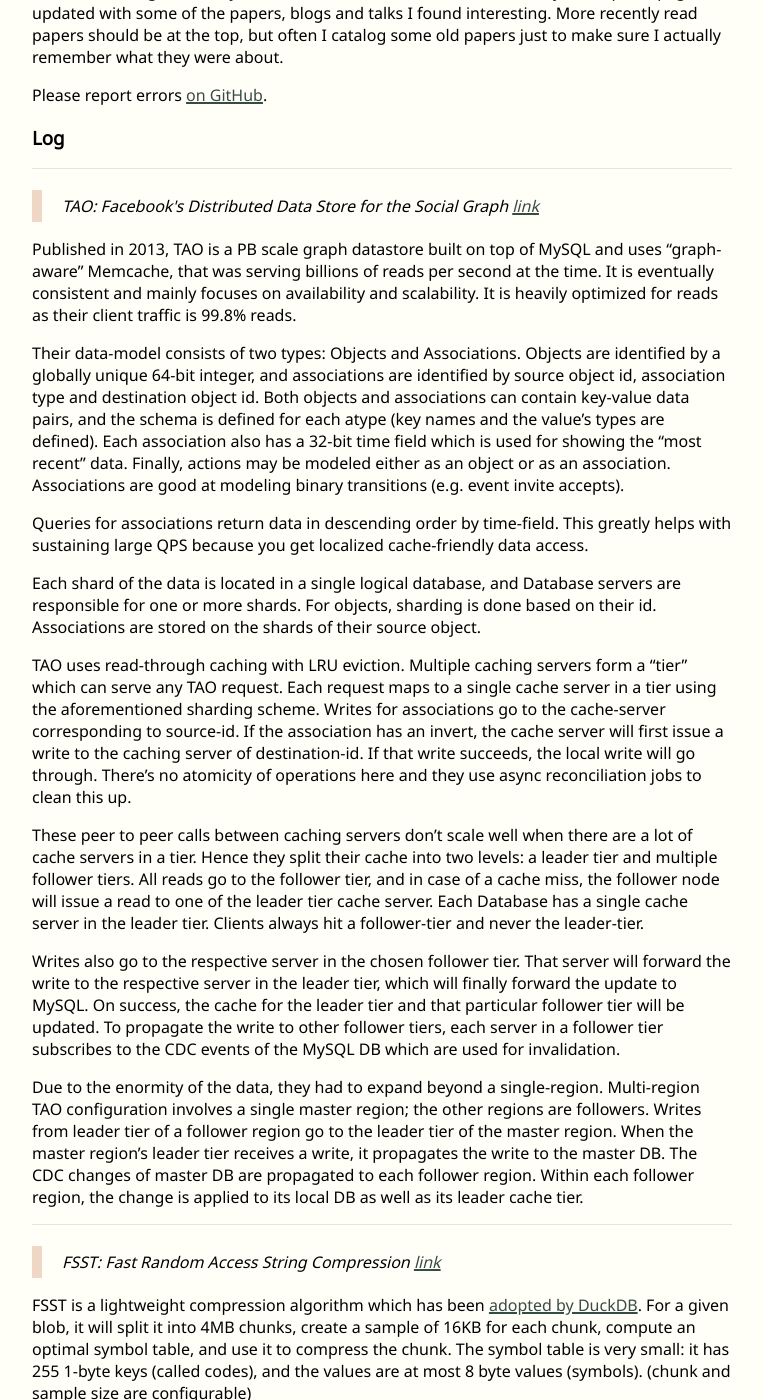
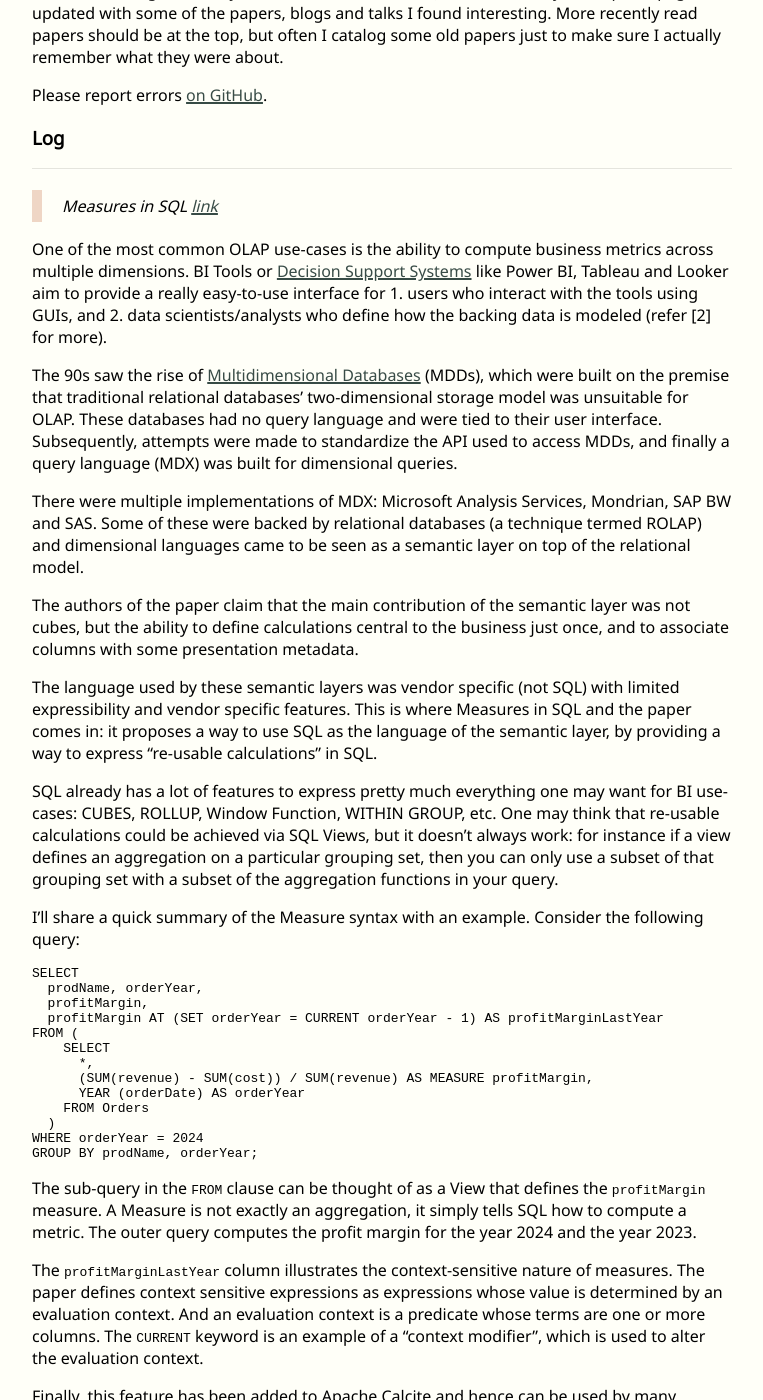
Before and after one commit to ankitsultana/ankitsultana.github.io, a Jekyll site: the page built from _posts/2023-09-19-reading-list.md, in a window 1280 px wide and 1400 px high, scrolled down 203 px. Shown: the whole window, without its empty margins (258-1021 px from the left). Built offline with Jekyll 4.4.1, drawn with Linux system fonts in a browser that asks for light colours; some of the changed text lies outside the part shown.

Commit message:
add measures in sql paper

````diff
--- a/_posts/2023-09-19-reading-list.md
+++ b/_posts/2023-09-19-reading-list.md
@@ -16,6 +16,74 @@
 Please report errors [on GitHub](https://github.com/ankitsultana/ankitsultana.github.io).
 
 ### Log
+
+---
+
+<div class="paper-desc">
+Measures in SQL
+ <a href="https://dl.acm.org/doi/pdf/10.1145/3626246.3653374">link</a>
+</div>
+
+One of the most common OLAP use-cases is the ability to compute business metrics across multiple
+dimensions. BI Tools or [Decision Support Systems](https://www.dremio.com/wiki/decision-support-system/) like Power BI, Tableau and Looker
+aim to provide a really easy-to-use interface for 1. users who interact with the tools using GUIs, and 2. data scientists/analysts who define how the backing data is modeled (refer [2] for more).
+
+The 90s saw the rise of [Multidimensional Databases](https://www.topcoder.com/thrive/articles/An%20Introduction%20to%20Multidimensional%20Databases) (MDDs),
+which were built on the premise that traditional relational databases' two-dimensional storage model was unsuitable for OLAP. These databases
+had no query language and were tied to their user interface. Subsequently, attempts were made to standardize the API used to access MDDs,
+and finally a query language (MDX) was built for dimensional queries.
+
+There were multiple implementations of MDX: Microsoft Analysis Services, Mondrian, SAP BW and SAS. Some of these were backed by
+relational databases (a technique termed ROLAP) and dimensional languages came to be seen as a semantic layer on top of
+the relational model.
+
+The authors of the paper claim that the main contribution of the semantic layer was not cubes, but the ability to define
+calculations central to the business just once, and to associate columns with some presentation metadata.
+
+The language used by these semantic layers was vendor specific (not SQL) with limited expressibility and
+vendor specific features. This is where Measures in SQL and the paper comes in: it proposes a way to use SQL as the
+language of the semantic layer, by providing a way to express "re-usable calculations" in SQL.
+
+SQL already has a lot of features to express pretty much everything one may want for BI use-cases: CUBES, ROLLUP,
+Window Function, WITHIN GROUP, etc. One may think that re-usable calculations could be achieved via SQL Views,
+but it doesn't always work: for instance if a view defines an aggregation on a particular grouping set, then
+you can only use a subset of that grouping set with a subset of the aggregation functions in your query.
+
+I'll share a quick summary of the Measure syntax with an example. Consider the following query:
+
+```
+SELECT
+  prodName, orderYear,
+  profitMargin,
+  profitMargin AT (SET orderYear = CURRENT orderYear - 1) AS profitMarginLastYear
+FROM (
+    SELECT
+      *,
+      (SUM(revenue) - SUM(cost)) / SUM(revenue) AS MEASURE profitMargin,
+      YEAR (orderDate) AS orderYear
+    FROM Orders
+  )
+WHERE orderYear = 2024
+GROUP BY prodName, orderYear;
+```
+
+The sub-query in the `FROM` clause can be thought of as a View that defines the `profitMargin` measure. A Measure is not exactly an aggregation,
+it simply tells SQL how to compute a metric. The outer query computes the profit margin for the year 2024 and the year 2023.
+
+The `profitMarginLastYear` column illustrates the context-sensitive nature of measures.
+The paper defines context sensitive expressions as expressions whose value is determined by an evaluation context.
+And an evaluation context is a predicate whose terms are one or more columns. The `CURRENT` keyword
+is an example of a "context modifier", which is used to alter the evaluation context.
+
+Finally, this feature has been added to Apache Calcite and hence can be used by many engines now
+([CALCITE-5105](https://issues.apache.org/jira/browse/CALCITE-5105)).
+
+**Related**:
+
+1. You can check out [Gooddata and MAQL](https://www.gooddata.com/docs/cloud/create-metrics/maql/maql-and-multidimensionality/) for an example of a company in this domain.
+2. It also really helps to go through the [LookML](https://cloud.google.com/looker/docs/what-is-lookml) documentation and understand their semantic modeling.
+3. Kishore, who is the founder of [Startree](https://startree.ai/), has a great talk on the [Startree Index](https://docs.pinot.apache.org/basics/indexing/star-tree-index) in Pinot. The talk shares the Index's relevance
+in a broader context and isn't only about implementation details.
 
 ---
 
````
